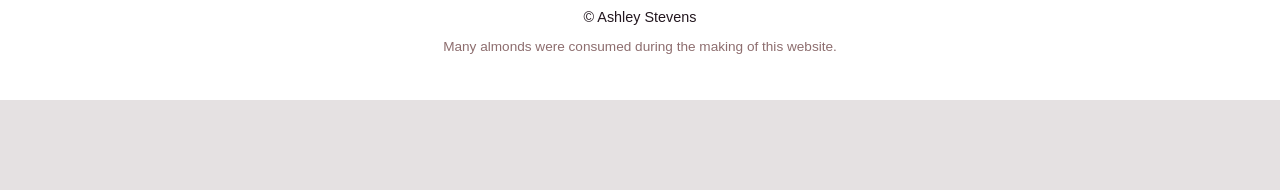
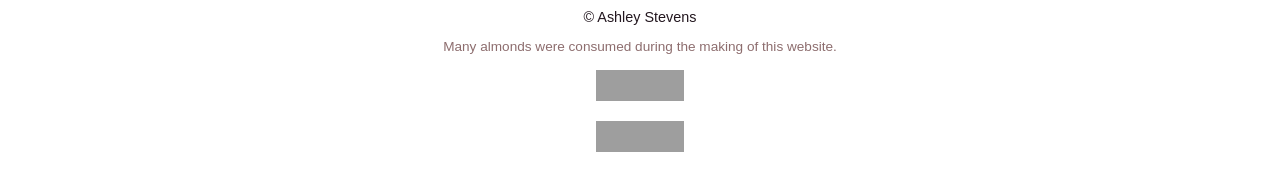
Before and after one commit to astevens129/brennan-does-nyc, a plain HTML site: page to-see-and-do.html in a window 1280 px wide. Shown: the part 1256-1446 px from the top of the page. Before the commit the page ends 1356 px from the top, so only its background shows below. Drawn offline with Linux system fonts and the light colour scheme; grey boxes are pictures that could not be loaded.

Commit message:
Update to-see-and-do.html
add css and html validators to footer

```diff
--- a/to-see-and-do.html
+++ b/to-see-and-do.html
@@ -112,7 +112,7 @@
   </script>
 
   <script src="js/theme-toggle.js" defer></script>
-
+<!-- Begin Footer Section-->
 <footer class="site-footer" aria-label="Site footer with social links">
   <div class="footer-icons">
     <a href="https://github.com/astevens129" target="_blank" rel="noopener" aria-label="GitHub Profile">
@@ -128,8 +128,27 @@
       <img src="images/linktree.svg" alt="Linktree">
     </a>
   </div>
+
   <p class="footer-credit">&copy; Ashley Stevens</p>
   <p class="footer-note">Many almonds were consumed during the making of this website.</p>
+
+  <!-- Validator Badges -->
+  <div class="validator-badges">
+    <p>
+      <a href="https://validator.w3.org/check?uri=referer">
+        <img style="border:0;width:88px;height:31px"
+             src="https://www.w3.org/Icons/valid-html5"
+             alt="Valid HTML5!">
+      </a>
+    </p>
+    <p>
+      <a href="https://jigsaw.w3.org/css-validator/check/referer">
+        <img style="border:0;width:88px;height:31px"
+             src="https://jigsaw.w3.org/css-validator/images/vcss-blue"
+             alt="Valid CSS!">
+      </a>
+    </p>
+  </div>
 </footer>
 </body>
 </html>
```
Lines whose indentation alone changed are shown as unchanged.
